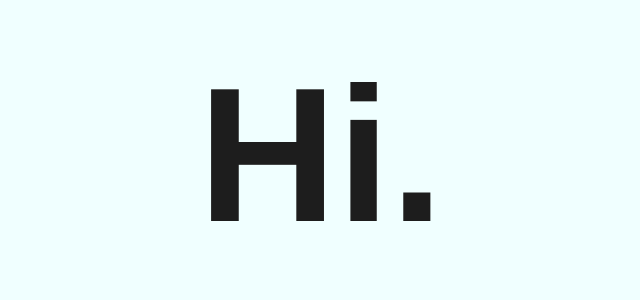
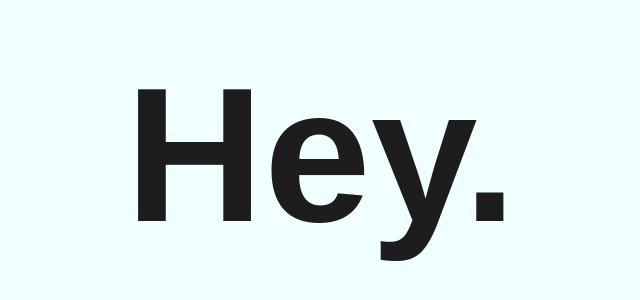
Before and after one commit to DGittings/danielgittings.com, a plain HTML site: page index.html in a window 1280 px wide. Shown: the part 246-546 px from the top of the page, without its empty margins (319-959 px from the left). Drawn offline with Linux system fonts and the light colour scheme.

Commit message:
Test staging

```diff
--- a/index.html
+++ b/index.html
@@ -30,7 +30,7 @@
 </head>
 
 <body>
-  <h1>Hi.</h1>
+  <h1>Hey.</h1>
 </body>
 
 </html>
```
